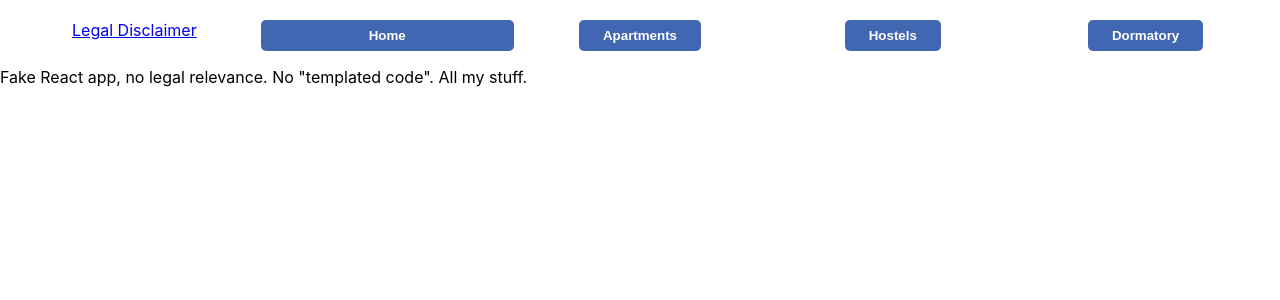
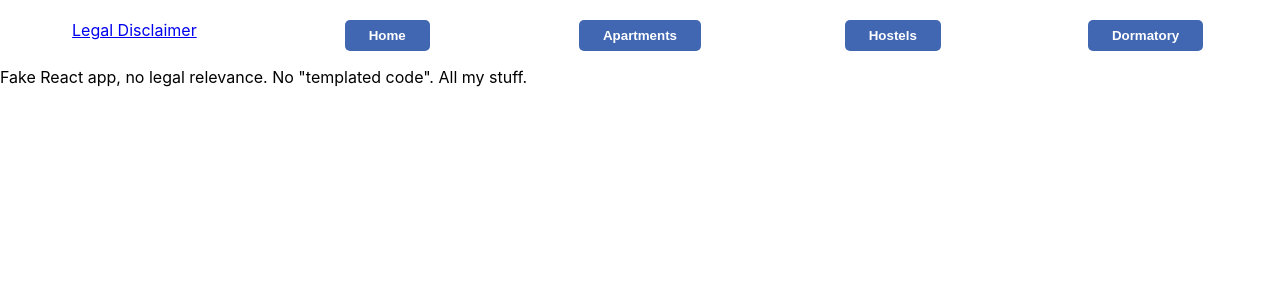
Before and after one commit to secretLabHQ389/react18-travel-app, a React (Create React App) app: page /legal in a window 1280 px wide. Shown: the top 300 px of the page. Built offline with nearby package versions, Linux system fonts and the light colour scheme.

Commit message:
Navigation bugfix

```diff
--- a/src/components/navbar/Navbar.jsx
+++ b/src/components/navbar/Navbar.jsx
@@ -85,7 +85,7 @@ const Navbar = () => {
       {window.location.href === 'http://localhost:3000/legal'
         ? (<Link to='/'>Home</Link>)
         : (<Link to='legal'>Legal Disclaimer</Link>)}
-      <Button onClick={() => bounceOut()}>Home</Button>
+      <Link to='/'><Button onClick={() => bounceOut()}>Home</Button></Link>
       {roomsList && roomsList.map(product => {
         return (
           <div key={Math.random()}>
```
